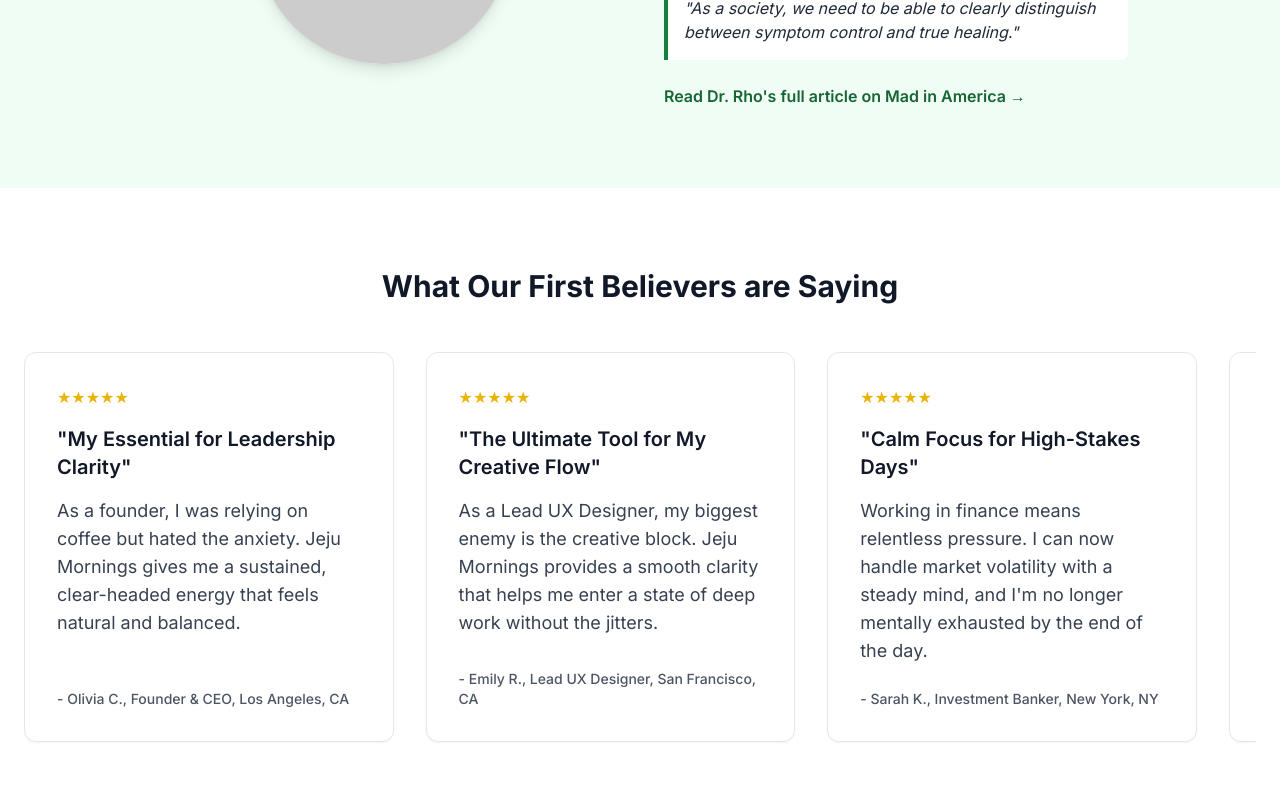
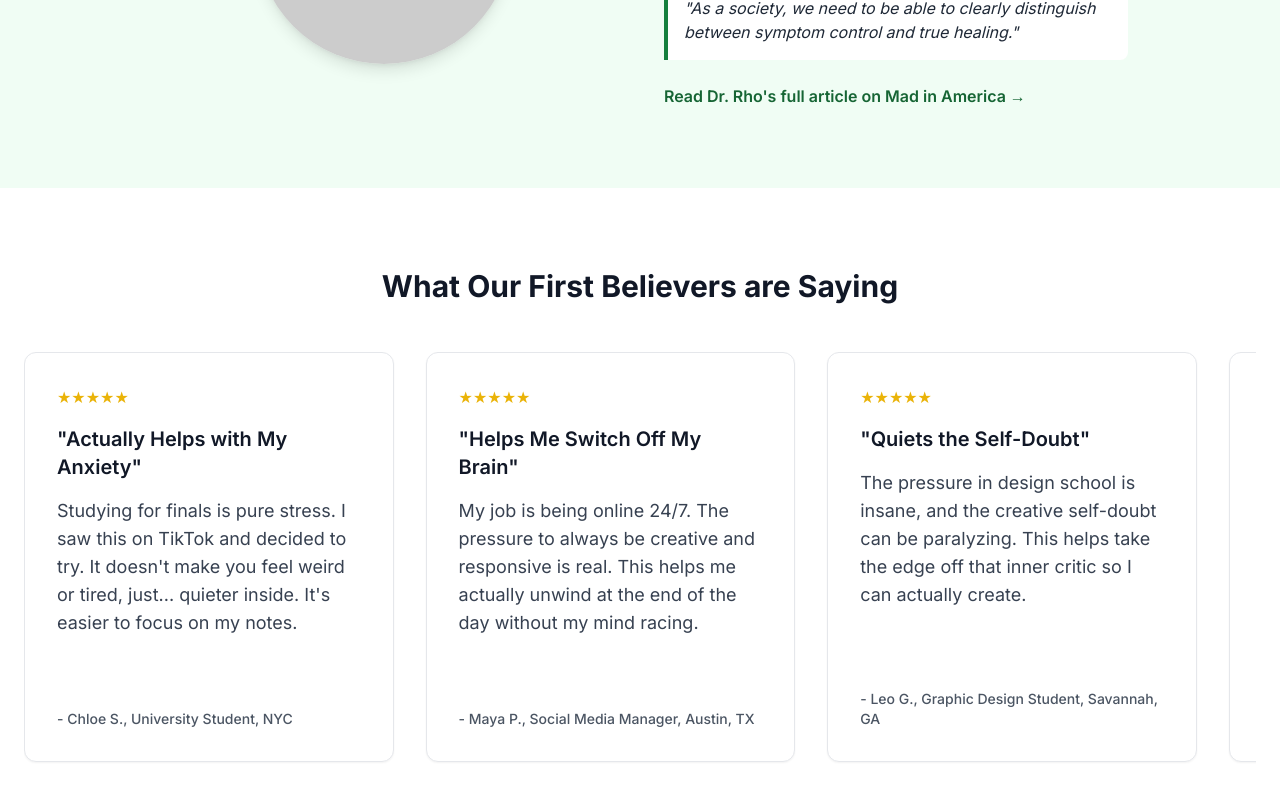
Before and after one commit to mjrrradasd/jeju-mornings-landing, a React (Vite) app: page / in a window 1280 px wide. Shown: the part 1960-2760 px from the top of the page. Built offline with nearby package versions, Linux system fonts and the light colour scheme.

Commit message:
Update App.jsx

```diff
--- a/src/App.jsx
+++ b/src/App.jsx
@@ -1,41 +1,38 @@
 import React from "react";
 
-// 이 컴포넌트는 Tailwind CSS가 설정된 React 프로젝트에서 바로 작동합니다.
-// 이 코드 전체를 복사하여, 대표님의 src 폴더 내 메인 파일(예: App.jsx)의
-// 기존 내용을 완전히 덮어쓰기 하시면 됩니다.
+// --- CMO의 최종 수정 지시사항 ---
+// 대표님, 아래 2가지 작업을 진행하시면 랜딩페이지가 완벽해집니다.
+
+// [1단계: 폰트(글씨체) 변경]
+// 대표님께서 보내주신 이미지처럼, 세련되고 부드러운 'Lora' 폰트를 적용하겠습니다.
+// 1. 프로젝트의 public 폴더에 있는 `index.html` 파일을 엽니다.
+// 2. `<head>` 태그 안쪽에, 아래의 코드 세 줄을 그대로 복사해서 붙여넣어 주세요.
+/*
+  <link rel="preconnect" href="https://fonts.googleapis.com">
+  <link rel="preconnect" href="https://fonts.gstatic.com" crossorigin>
+  <link href="https://fonts.googleapis.com/css2?family=Lora:ital,wght@0,400..700;1,400..700&display=swap" rel="stylesheet">
+*/
+
+// 2. 프로젝트의 `tailwind.config.js` 파일을 엽니다.
+// 3. `theme` 안에 있는 `extend` 부분에, `fontFamily` 설정을 아래와 같이 추가하거나 수정해주세요.
+/*
+  theme: {
+    extend: {
+      fontFamily: {
+        sans: ['Lora', 'sans-serif'],
+      },
+    },
+  },
+*/
+// 이렇게 하면, 우리 웹사이트의 기본 글씨체가 모두 아름다운 'Lora' 폰트로 변경됩니다.
+
+
+// [2단계: 후기 순서 및 도시 현실감 부여]
+// 아래 testimonials 배열의 순서를 Z세대가 먼저 오도록 변경하고,
+// 도시 이름을 더 현실감 있게 수정했습니다.
 
 export default function JejuMorningsLandingPage() {
-  // 후기 데이터를 밀레니얼(4개)과 Z세대(6개)에 맞춰 총 10개로 확장했습니다.
   const testimonials = [
-    // --- Millennial Professionals (4) ---
-    {
-      quote: "My Essential for Leadership Clarity",
-      fullText:
-        "As a founder, I was relying on coffee but hated the anxiety. Jeju Mornings gives me a sustained, clear-headed energy that feels natural and balanced.",
-      name: "Olivia C.",
-      title: "Founder & CEO, Los Angeles, CA",
-    },
-    {
-      quote: "The Ultimate Tool for My Creative Flow",
-      fullText:
-        "As a Lead UX Designer, my biggest enemy is the creative block. Jeju Mornings provides a smooth clarity that helps me enter a state of deep work without the jitters.",
-      name: "Emily R.",
-      title: "Lead UX Designer, San Francisco, CA",
-    },
-    {
-      quote: "Calm Focus for High-Stakes Days",
-      fullText:
-        "Working in finance means relentless pressure. I can now handle market volatility with a steady mind, and I'm no longer mentally exhausted by the end of the day.",
-      name: "Sarah K.",
-      title: "Investment Banker, New York, NY",
-    },
-    {
-      quote: "More Patience at Work and Home",
-      fullText:
-        "Juggling a director role and family life left me constantly frazzled. This helps me feel more present and patient, both in important meetings and with my kids at home.",
-      name: "Mark L.",
-      title: "Marketing Director & Dad, Chicago, IL",
-    },
     // --- Gen Z Explorers (6) ---
     {
       quote: "Actually Helps with My Anxiety",
@@ -51,26 +48,26 @@
       name: "Maya P.",
       title: "Social Media Manager, Austin, TX",
     },
-    {
+     {
       quote: "Quiets the Self-Doubt",
       fullText:
         "The pressure in design school is insane, and the creative self-doubt can be paralyzing. This helps take the edge off that inner critic so I can actually create.",
       name: "Leo G.",
-      title: "Graphic Design Student, Portland, OR",
+      title: "Graphic Design Student, Savannah, GA", // 대도시가 아닌, 디자인 스쿨로 유명한 소도시
     },
     {
       quote: "My Go-To for Side Hustle Burnout",
       fullText:
         "Trying to build my brand while working a full-time job was leading to serious burnout. This helps me stay focused and creative on my passion projects without the anxiety.",
       name: "Samira J.",
-      title: "Aspiring Entrepreneur, Miami, FL",
+      title: "Aspiring Entrepreneur, Atlanta, GA", // 떠오르는 스타트업 도시
     },
-    {
+     {
       quote: "Clean Ingredients Matter",
       fullText:
         "I'm super conscious about what I put in my body. Love that this is clean, vegan, and based on Korean wisdom. It feels authentic and actually works. Plus, the packaging is super aesthetic.",
       name: "Jamie T.",
-      title: "Wellness Vlogger, San Diego, CA",
+      title: "Wellness Vlogger, Scottsdale, AZ", // 웰니스/인플루언서 허브
     },
     {
       quote: "Makes 'Adulting' Less Overwhelming",
@@ -78,6 +75,35 @@
         "My first job out of college felt like a tidal wave of pressure. Felt anxious all the time. A friend recommended this, and it genuinely helps me feel more in control and less overwhelmed.",
       name: "Alex B.",
       title: "Junior Analyst, Denver, CO",
+    },
+    // --- Millennial Professionals (4) ---
+    {
+      quote: "My Essential for Leadership Clarity",
+      fullText:
+        "As a founder, I was relying on coffee but hated the anxiety. Jeju Mornings gives me a sustained, clear-headed energy that feels natural and balanced.",
+      name: "Olivia C.",
+      title: "Founder & CEO, Boulder, CO", // LA 대신 유명한 스타트업 허브
+    },
+    {
+      quote: "The Ultimate Tool for My Creative Flow",
+      fullText:
+        "As a Lead UX Designer, my biggest enemy is the creative block. Jeju Mornings provides a smooth clarity that helps me enter a state of deep work without the jitters.",
+      name: "Emily R.",
+      title: "Lead UX Designer, Seattle, WA", // SF 대신 또다른 테크 허브
+    },
+    {
+      quote: "Calm Focus for High-Stakes Days",
+      fullText:
+        "Working in finance means relentless pressure. I can now handle market volatility with a steady mind, and I'm no longer mentally exhausted by the end of the day.",
+      name: "Sarah K.",
+      title: "Investment Banker, Boston, MA", // NYC 대신 또다른 금융 허브
+    },
+    {
+      quote: "More Patience at Work and Home",
+      fullText:
+        "Juggling a director role and family life left me constantly frazzled. This helps me feel more present and patient, both in important meetings and with my kids at home.",
+      name: "Jessica M.",
+      title: "Marketing Director & Mom, Minneapolis, MN", // 'Dad'를 'Mom'으로 수정
     },
   ];
 
```
